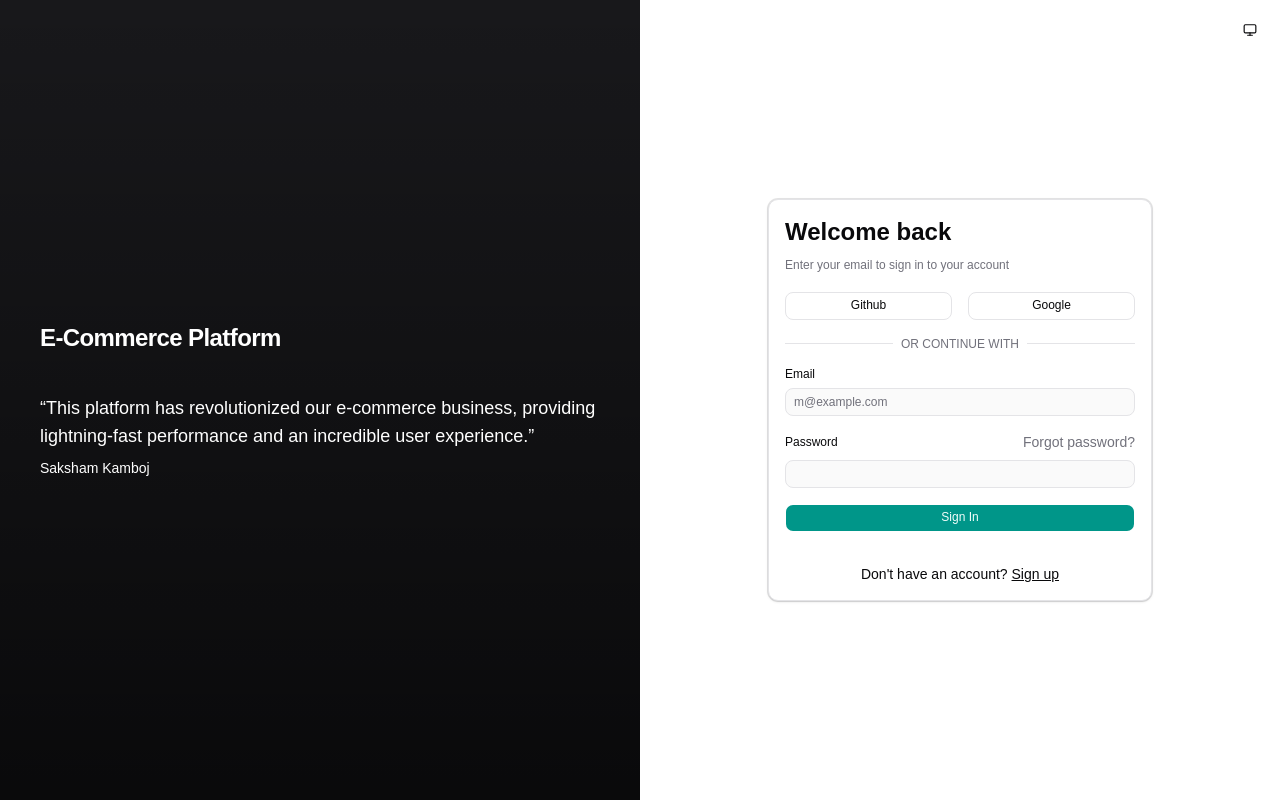
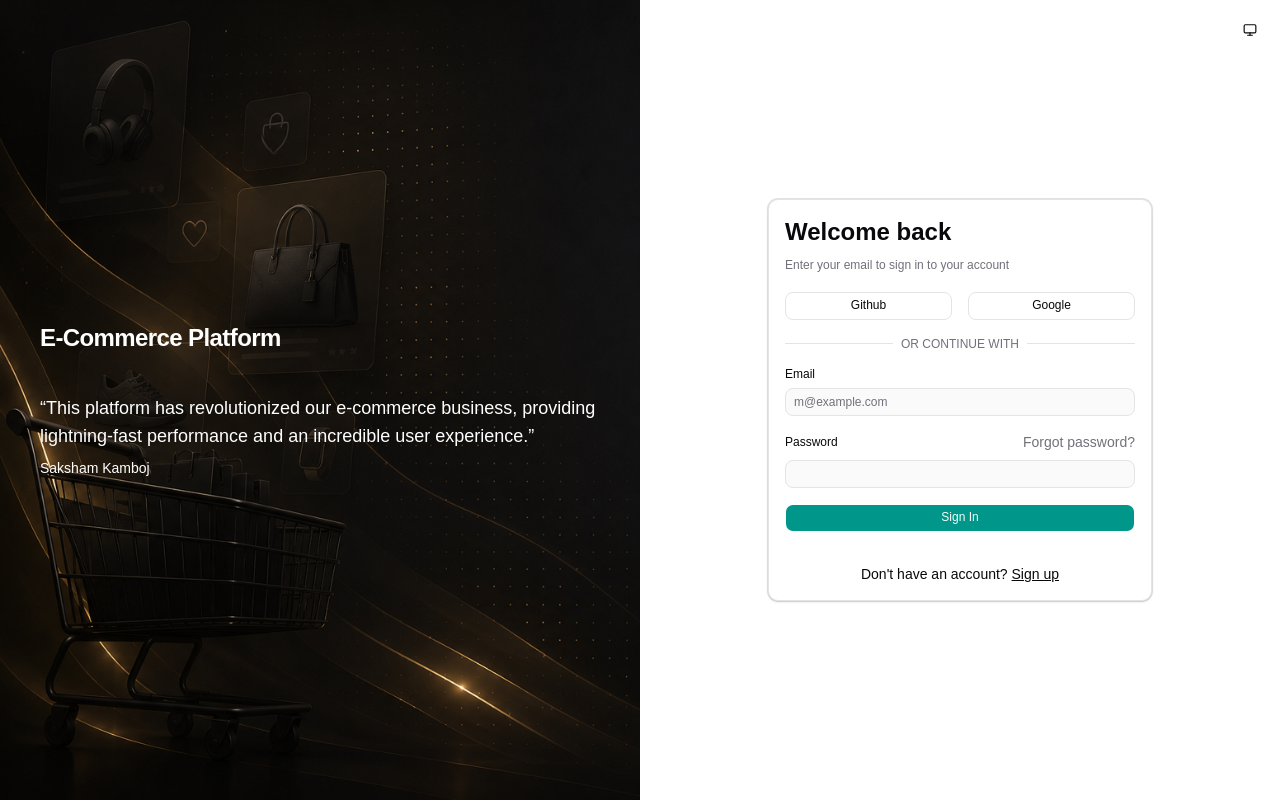
Before and after one commit to Saksham-Kamboj/ecommerce-react-fastapi, a React (Vite) app in the folder frontend/: page /login in a window 1280 px wide. Built offline with nearby package versions, Linux system fonts and the light colour scheme; no server answers.

Commit message:
feat: add AuthLayout component with background image and responsive split-screen design

```diff
--- a/frontend/src/layouts/AuthLayout.tsx
+++ b/frontend/src/layouts/AuthLayout.tsx
@@ -1,6 +1,7 @@
 import { Outlet, Link } from "react-router-dom"
 import { ModeToggle } from "@/components/theme/mode-toggle"
 import { appConfig } from "@/config/app"
+import loginBg from "@/assets/loginBackground.png"
 
 export function AuthLayout() {
   return (
@@ -10,8 +11,10 @@ export function AuthLayout() {
       </div>
 
       {/* Left side - Branding/Image */}
-      <div className="relative hidden flex-1 flex-col justify-center overflow-hidden bg-zinc-900 px-10 text-white md:flex">
-        <div className="absolute inset-0 z-10 bg-gradient-to-t from-black/60 to-transparent" />
+      <div
+        className="relative hidden flex-1 flex-col justify-center overflow-hidden bg-zinc-900 bg-cover bg-center px-10 text-white md:flex"
+        style={{ backgroundImage: `url(${loginBg})` }}
+      >
         <div className="relative z-20">
           <Link
             to="/"
```
Also changed, not shown: frontend/src/assets/loginBackground.png (added).
